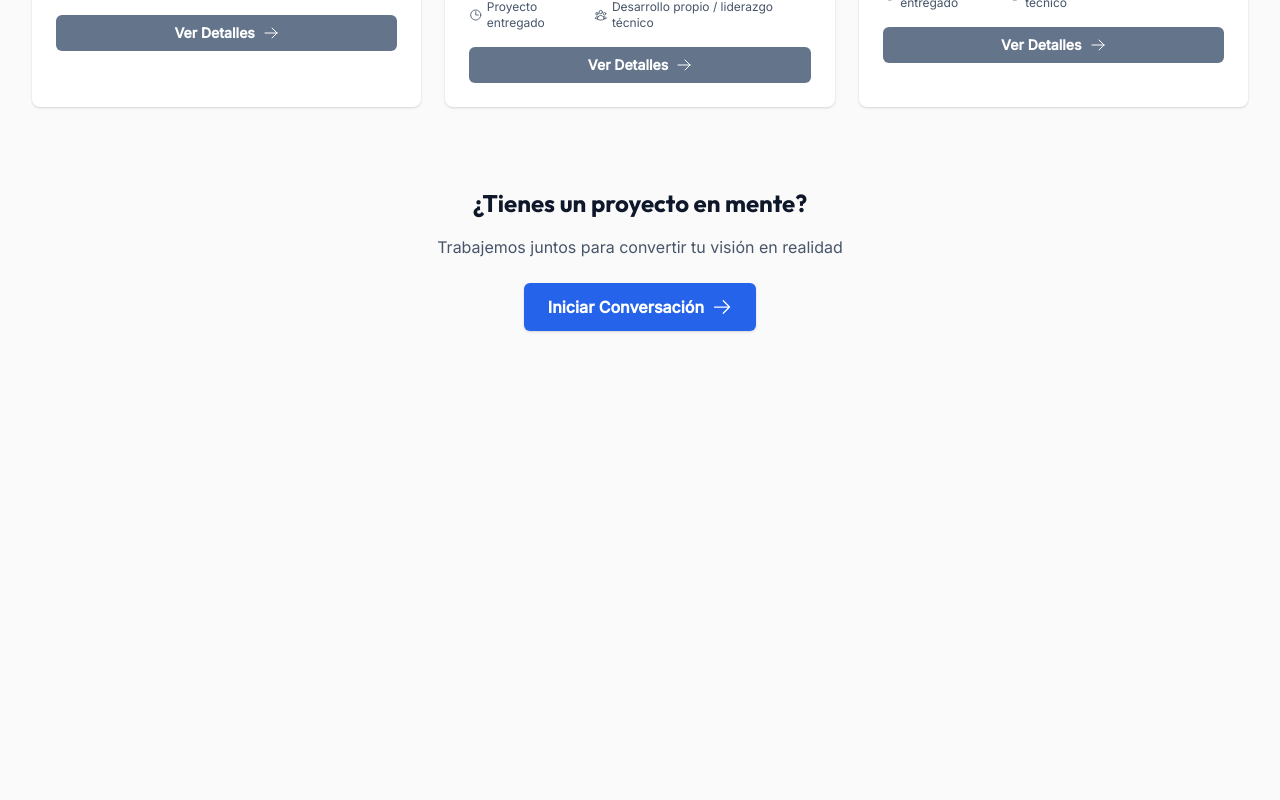
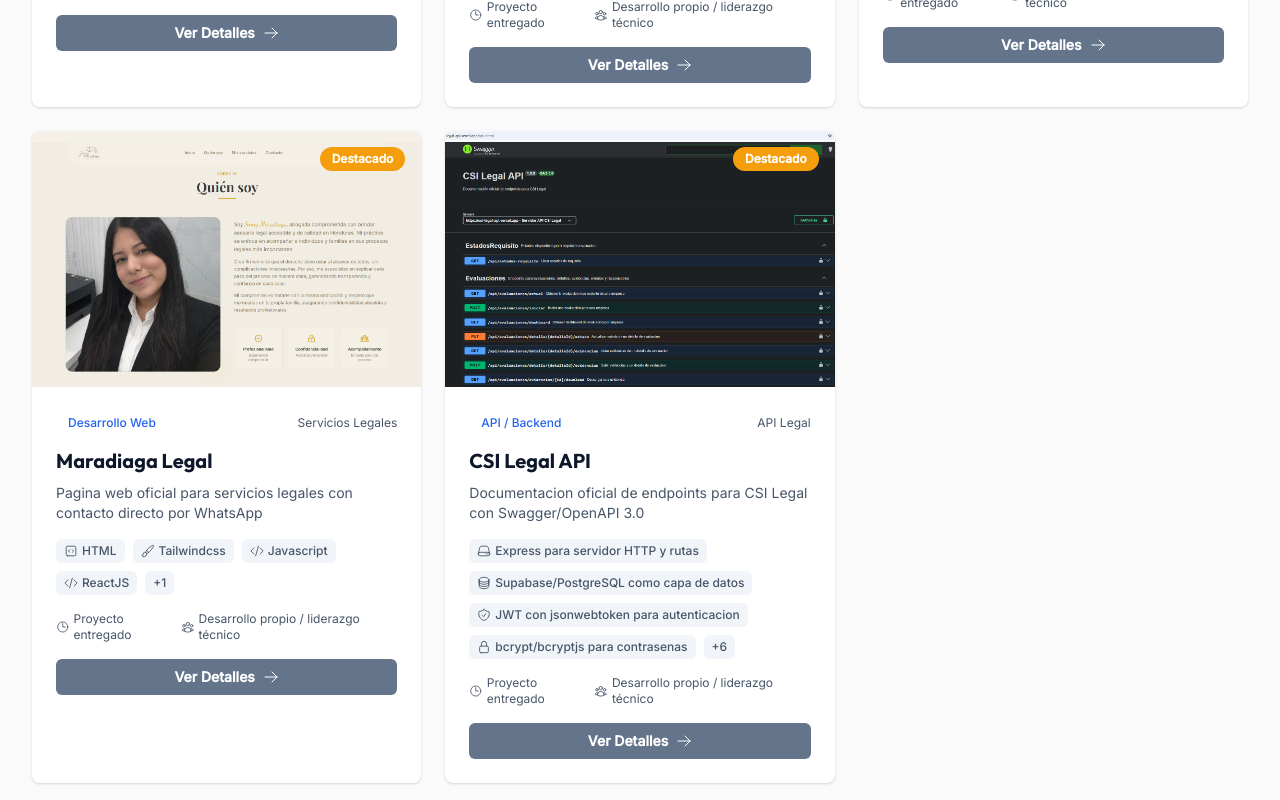
Before and after one commit to Mardannez/jdmcode-web, a Next.js app: page /portfolio in a window 1280 px wide. Shown: the part 1700-2500 px from the top of the page. Before the commit the page ends 2127 px from the top, so only its background shows below. Built offline with nearby package versions, Linux system fonts and the light colour scheme.

Commit message:
Agregando 2 proyectos mas  a la seccion de Portafolio

```diff
--- a/src/app/services/page.tsx
+++ b/src/app/services/page.tsx
@@ -7,7 +7,7 @@ import Link from 'next/link';
 
 
 export const metadata: Metadata = {
-  title: 'Servicios de Desarrollo Web - DevPortfolio Pro',
+  title: 'Servicios de Desarrollo Web - JDMCode',
   description: 'Descubre nuestros paquetes de desarrollo web: desde soluciones básicas para startups hasta arquitecturas empresariales escalables. Precios transparentes, procesos claros y resultados garantizados.',
 };
 
--- a/src/data/projects.ts
+++ b/src/data/projects.ts
@@ -81,6 +81,41 @@ export const featuredProjects: FeaturedProject[] = [
     liveUrl: 'https://csi-legal-front.vercel.app/login',
     featured: true,
   },
+  {
+    id: 7,
+    title: 'Maradiaga Legal',
+    description:
+      'Pagina web oficial para servicios legales con contacto directo por WhatsApp',
+    category: 'Servicios Legales',
+    technologies: ['HTML', 'Tailwindcss', 'Javascript', 'ReactJS','Integracion con Whatsapp'],
+    image: '/images/Maradiaga_Legal.png',
+    alt: 'Sitio web Maradiaga Legal para servicios legales en Honduras',
+    liveUrl: 'https://maradiagalegal.com/',
+    featured: true,
+  },
+  {
+    id: 8,
+    title: 'CSI Legal API',
+    description:
+      'Documentacion oficial de endpoints para CSI Legal con Swagger/OpenAPI 3.0',
+    category: 'API Legal',
+    technologies: [
+      'Express para servidor HTTP y rutas',
+      'Supabase/PostgreSQL como capa de datos',
+      'JWT con jsonwebtoken para autenticacion',
+      'bcrypt/bcryptjs para contrasenas',
+      'Helmet para headers de seguridad',
+      'CORS configurado por variable de entorno',
+      'express-rate-limit para limitar /api/auth',
+      'Multer en memoria para carga/descarga de archivos',
+      'Swagger/OpenAPI 3.0 con swagger-jsdoc y swagger-ui-express',
+      'Vercel como despliegue serverless',
+    ],
+    image: '/images/Api-CSI-Legal.png',
+    alt: 'Documentacion Swagger de la API CSI Legal',
+    liveUrl: 'https://csi-legal-api.vercel.app/api-docs/',
+    featured: true,
+  },
 ];
 
 const TECH_ICONS: Record<string, string> = {
@@ -101,6 +136,18 @@ const TECH_ICONS: Record<string, string> = {
   'ASP.NET': 'WindowIcon',
   'C# MVC': 'CpuChipIcon',
   Supabase: 'CircleStackIcon',
+  'Integracion con Whatsapp': 'ChatBubbleLeftRightIcon',
+  'Express para servidor HTTP y rutas': 'ServerIcon',
+  'Supabase/PostgreSQL como capa de datos': 'CircleStackIcon',
+  'JWT con jsonwebtoken para autenticacion': 'ShieldCheckIcon',
+  'bcrypt/bcryptjs para contrasenas': 'LockClosedIcon',
+  'Helmet para headers de seguridad': 'ShieldCheckIcon',
+  'CORS configurado por variable de entorno': 'AdjustmentsHorizontalIcon',
+  'express-rate-limit para limitar /api/auth': 'ClockIcon',
+  'Multer en memoria para carga/descarga de archivos': 'FolderArrowDownIcon',
+  'Swagger/OpenAPI 3.0 con swagger-jsdoc y swagger-ui-express':
+    'DocumentTextIcon',
+  'Vercel como despliegue serverless': 'CloudIcon',
 };
 
 export function mapProjectTechnologies(techs: string[]) {
@@ -211,6 +258,36 @@ const PORTFOLIO_DETAILS: Record<
       { label: 'Sector', value: 'Legal', icon: 'DocumentTextIcon' },
     ],
   },
+  7: {
+    portfolioCategory: 'Desarrollo Web',
+    industrySlug: 'legal',
+    challenge:
+      'Crear presencia digital profesional para una marca personal legal con un canal de contacto inmediato.',
+    solution:
+      'Sitio web con HTML y Tailwind CSS, estructurado para presentar servicios y conectar prospectos por WhatsApp.',
+    results:
+      'Pagina oficial en produccion para captar consultas legales y reforzar confianza profesional.',
+    metrics: [
+      { label: 'Sitio', value: 'Corporativo', icon: 'BuildingOfficeIcon' },
+      { label: 'UI', value: 'Tailwind', icon: 'PaintBrushIcon' },
+      { label: 'Contacto', value: 'WhatsApp', icon: 'ChatBubbleLeftRightIcon' },
+    ],
+  },
+  8: {
+    portfolioCategory: 'API / Backend',
+    industrySlug: 'legal',
+    challenge:
+      'Exponer y documentar los endpoints del sistema CSI Legal con seguridad, control de acceso y manejo de archivos.',
+    solution:
+      'Tecnologias principales: Express para servidor HTTP y rutas. Supabase/PostgreSQL como capa de datos. JWT con jsonwebtoken para autenticacion. bcrypt/bcryptjs para contrasenas. Helmet para headers de seguridad. CORS configurado por variable de entorno. express-rate-limit para limitar /api/auth. Multer en memoria para carga/descarga de archivos. Swagger/OpenAPI 3.0 con swagger-jsdoc y swagger-ui-express. Vercel como despliegue serverless.',
+    results:
+      'API documentada en Swagger, desplegada en Vercel y lista para integrarse con el frontend de CSI Legal.',
+    metrics: [
+      { label: 'Servidor', value: 'Express', icon: 'ServerIcon' },
+      { label: 'Datos', value: 'Supabase/PostgreSQL', icon: 'CircleStackIcon' },
+      { label: 'Docs', value: 'Swagger/OpenAPI', icon: 'DocumentTextIcon' },
+    ],
+  },
 };
 
 export interface PortfolioProject {
@@ -226,6 +303,7 @@ export interface PortfolioProject {
   timeline: string;
   teamSize: string;
   liveUrl: string;
+  githubUrl?: string;
   featured: boolean;
   fullDescription: string;
   challenge: string;
```
Also changed, not shown: src/app/portfolio/components/ProjectCard.tsx (+2 -20 lines), public/images/Api-CSI-Legal.png (added), public/images/Maradiaga_Legal.png (added).
